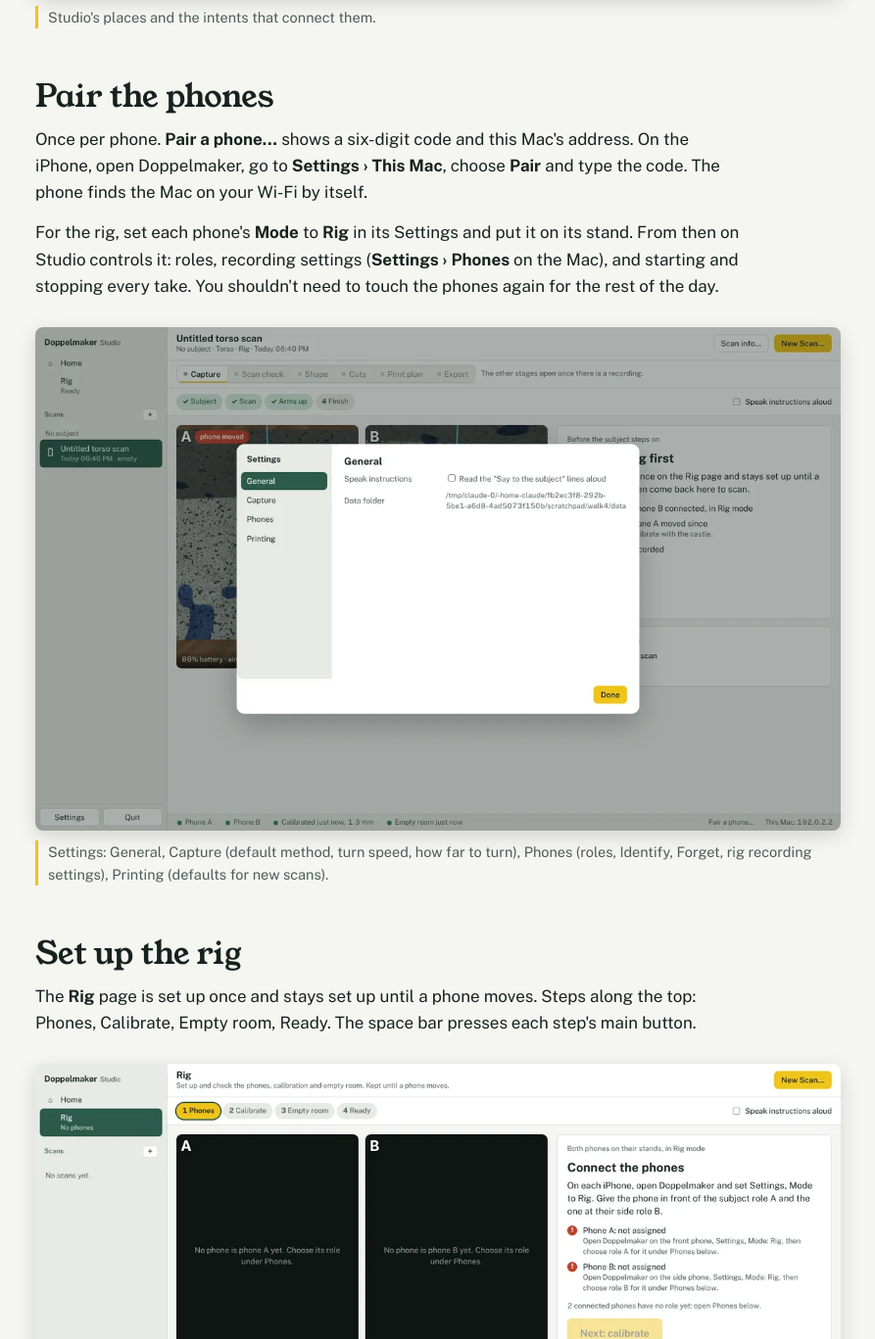
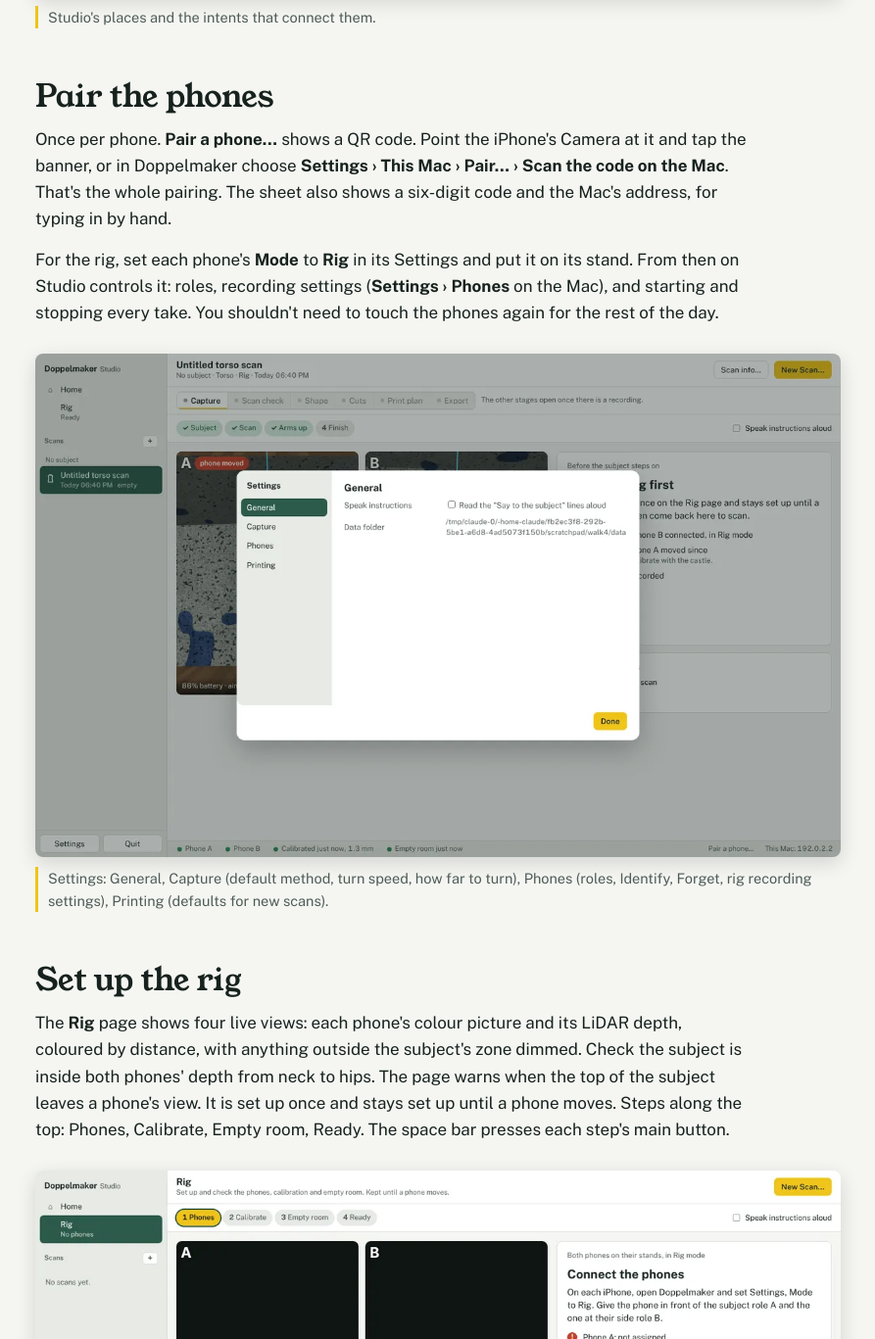
Before and after one commit to Doppelmaker/site, a plain HTML site: page guide.html in a window 1280 px wide. Shown: the part 2400-3767 px from the top of the page at 98% size, without its empty margins (322-1215 px from the left). Drawn offline with Linux system fonts and the light colour scheme.

Commit message:
Guide: QR pairing, live depth views
Co-Authored-By: Claude Opus 5.5 <noreply@anthropic.com>
Claude-Session: https://claude.ai/code/session_018JbfmQhdHSr6butbGjTaUq

```diff
--- a/guide.html
+++ b/guide.html
@@ -58,13 +58,13 @@
 <figcaption>Studio's places and the intents that connect them.</figcaption></figure>
 
 <h2 id="phones">Pair the phones</h2>
-<p>Once per phone. <b>Pair a phone…</b> shows a six-digit code and this Mac's address. On the iPhone, open Doppelmaker, go to <b>Settings › This Mac</b>, choose <b>Pair</b> and type the code. The phone finds the Mac on your Wi-Fi by itself.</p>
+<p>Once per phone. <b>Pair a phone…</b> shows a QR code. Point the iPhone's Camera at it and tap the banner, or in Doppelmaker choose <b>Settings › This Mac › Pair… › Scan the code on the Mac</b>. That's the whole pairing. The sheet also shows a six-digit code and the Mac's address, for typing in by hand.</p>
 <p>For the rig, set each phone's <b>Mode</b> to <b>Rig</b> in its Settings and put it on its stand. From then on Studio controls it: roles, recording settings (<b>Settings › Phones</b> on the Mac), and starting and stopping every take. You shouldn't need to touch the phones again for the rest of the day.</p>
 <figure class="fig"><img src="/img/guide/settings.webp" width="1200" height="750" alt="Studio's Settings sheet with General, Capture, Phones and Printing panes">
 <figcaption>Settings: General, Capture (default method, turn speed, how far to turn), Phones (roles, Identify, Forget, rig recording settings), Printing (defaults for new scans).</figcaption></figure>
 
 <h2 id="rig">Set up the rig</h2>
-<p>The <b>Rig</b> page is set up once and stays set up until a phone moves. Steps along the top: Phones, Calibrate, Empty room, Ready. The space bar presses each step's main button.</p>
+<p>The <b>Rig</b> page shows four live views: each phone's colour picture and its LiDAR depth, coloured by distance, with anything outside the subject's zone dimmed. Check the subject is inside both phones' depth from neck to hips. The page warns when the top of the subject leaves a phone's view. It is set up once and stays set up until a phone moves. Steps along the top: Phones, Calibrate, Empty room, Ready. The space bar presses each step's main button.</p>
 <figure class="fig"><img src="/img/guide/phones.webp" width="1200" height="750" alt="The Rig page with two phones connected and no roles yet">
 <figcaption>Two phones connected, no roles yet. Give the phone in front of the subject role A and the one at their side role B; <b>Identify</b> flashes a phone's screen.</figcaption></figure>
 <p><b>Calibrate:</b> hold the castle where the subject's chest will be, in view of both phones, and press <b>Take snapshot</b>. Move it somewhere new and take another, about six to eight in all. Each live view draws the castle's frame where the phone thinks it is, a 3 × 3 grid of where the castle has been, and a yellow <b>next: here</b> box.</p>
```
Also changed, not shown: pages/guide.html (+2 -2 lines).
